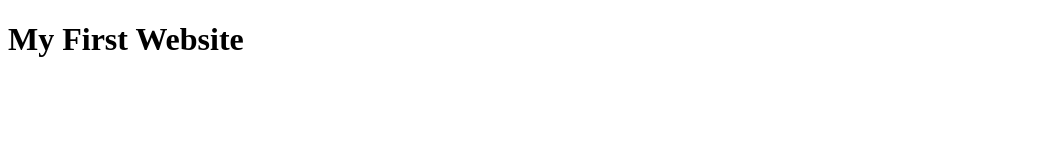
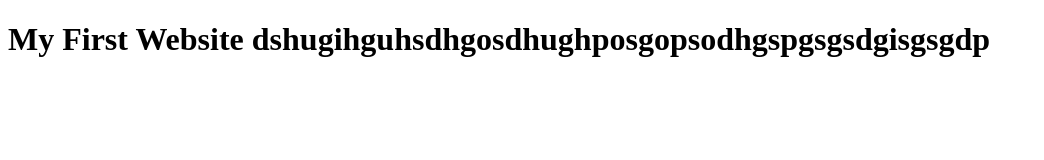
Before and after one commit to pamiljain/firstrepo, a plain HTML site: page index.html in a window 1280 px wide. Shown: the whole page, without its empty margins (0-1044 px from the left). Drawn offline with Linux system fonts and the light colour scheme.

Commit message:
Add data

```diff
--- a/index.html
+++ b/index.html
@@ -4,6 +4,6 @@
     <title>Git Tutorial</title>
   </head>
   <body>
-	<h1>My First Website</h1>
+	<h1>My First Website dshugihguhsdhgosdhughposgopsodhgspgsgsdgisgsgdp</h1>
   </body>
 </html>
```
